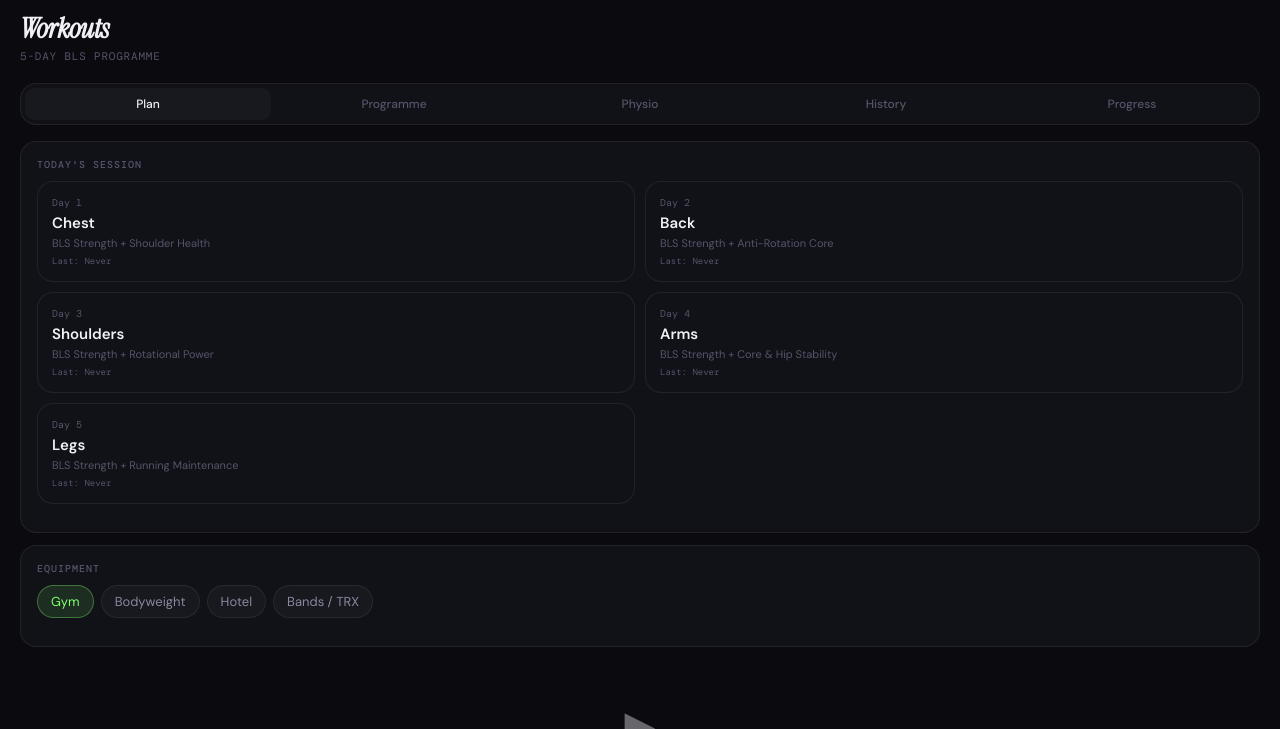
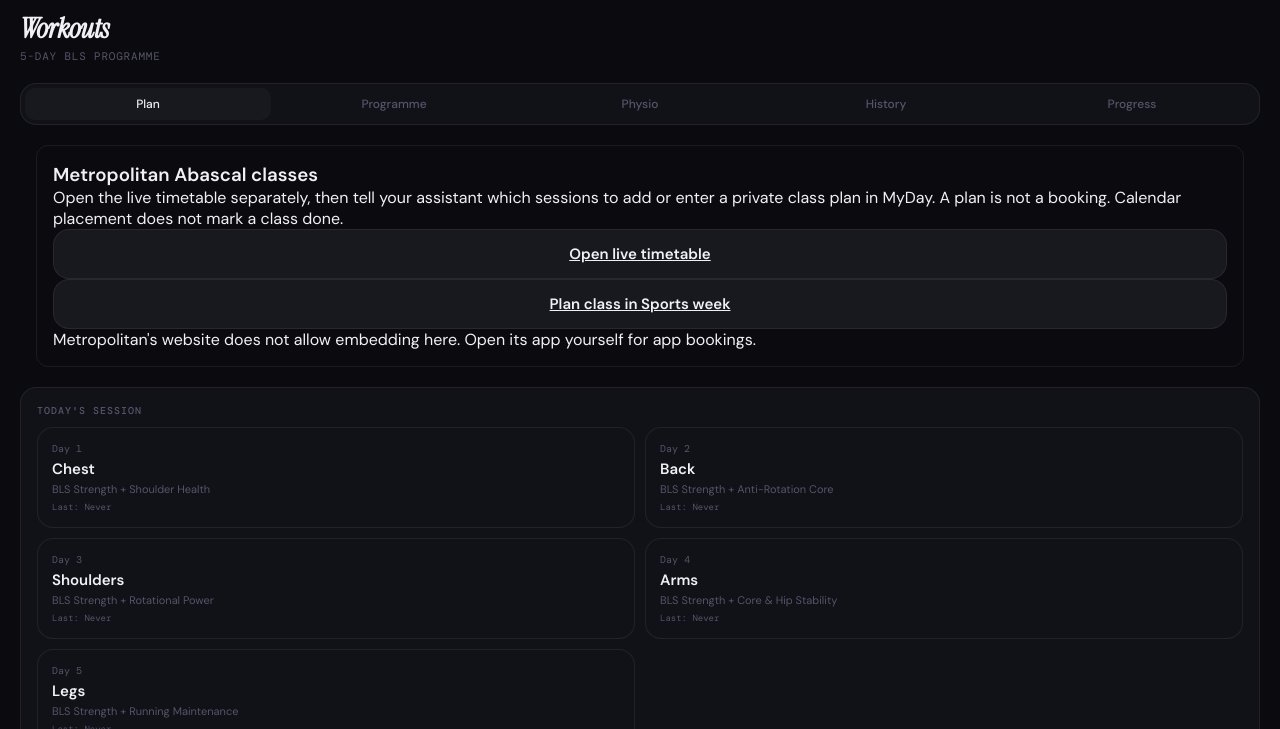
Before and after one commit to GymMH/gym-app, a plain HTML site: page index.html in a window 1280 px wide. Shown: the part 71-800 px from the top of the page. Drawn offline with nearby package versions, Linux system fonts and the light colour scheme.

Commit message:
Place class timetable links inside the scrollable Gym plan screen

```diff
--- a/index.html
+++ b/index.html
@@ -47,7 +47,7 @@
 
       <!-- ── PLAN TAB ── -->
       <div id="wTabPlan">
-        <div id="upNextCard"></div>
+        <div id="upNextCard"></div><section style="margin:20px 16px;padding:16px;border:1px solid var(--border);border-radius:12px"><h3>Metropolitan Abascal classes</h3><p>Open the live timetable separately, then tell your assistant which sessions to add or enter a private class plan in MyDay. A plan is not a booking. Calendar placement does not mark a class done.</p><p><a class="btn btn-secondary" href="https://clubmetropolitan.com/club/madrid/abascal/" target="_blank" rel="noopener">Open live timetable</a></p><p><a class="btn btn-secondary" href="https://mydayappmh.github.io/My-Day/?new=class" target="_blank" rel="noopener">Plan class in Sports week</a></p><p>Metropolitan's website does not allow embedding here. Open its app yourself for app bookings.</p></section>
         <div class="card">
           <div class="card-title">Today's Session</div>
           <div class="workout-day-grid" id="workoutDayGrid"></div>
@@ -385,7 +385,7 @@
   </div>
 </div>
 
-<section style="margin:20px 16px;padding:16px;border:1px solid var(--border);border-radius:12px"><h3>Metropolitan Abascal classes</h3><p>Open the live timetable separately, then tell your assistant which sessions to add or enter a private class plan in MyDay. A plan is not a booking. Calendar placement does not mark a class done.</p><p><a class="btn btn-secondary" href="https://clubmetropolitan.com/club/madrid/abascal/" target="_blank" rel="noopener">Open live timetable</a></p><p><a class="btn btn-secondary" href="https://mydayappmh.github.io/My-Day/?new=class" target="_blank" rel="noopener">Plan class in Sports week</a></p><p>Metropolitan's website does not allow embedding here. Open its app yourself for app bookings.</p></section>
+
 <div id="toast"></div>
 
 <script src="2-gym-calendar-app.js"></script>
```
